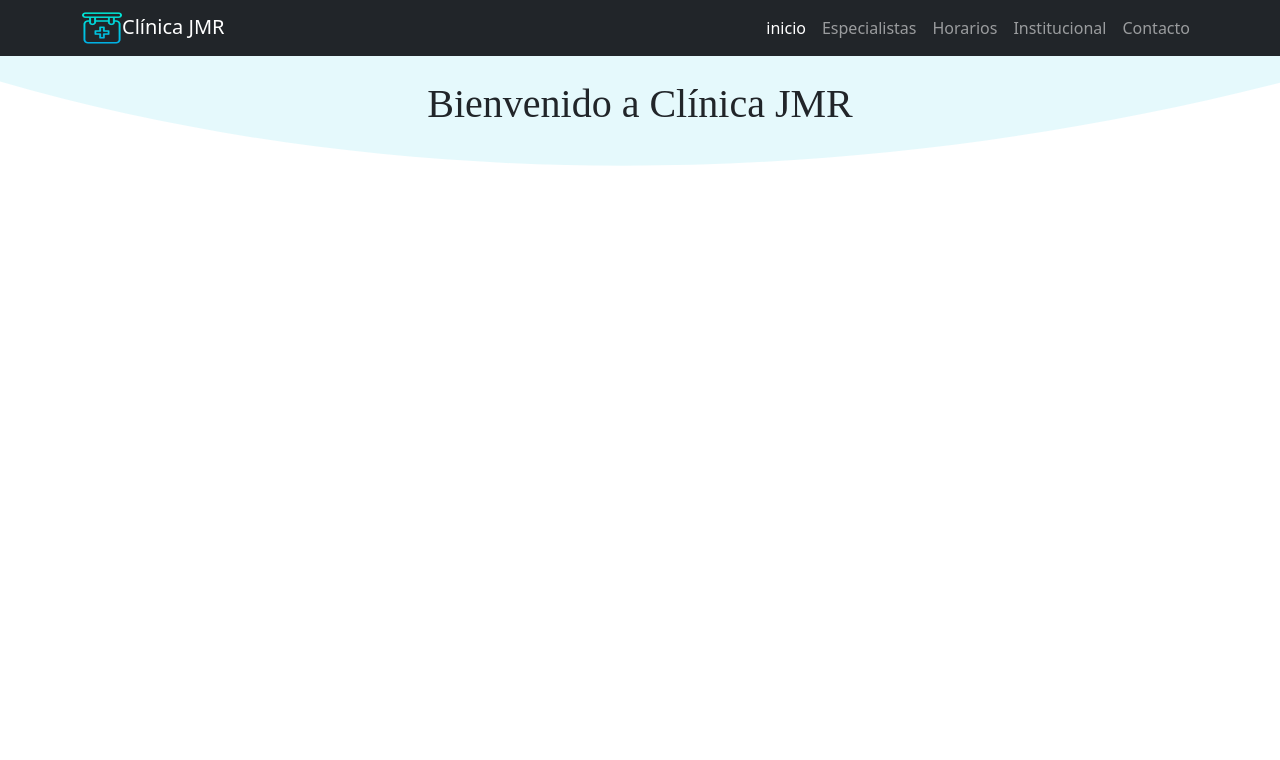
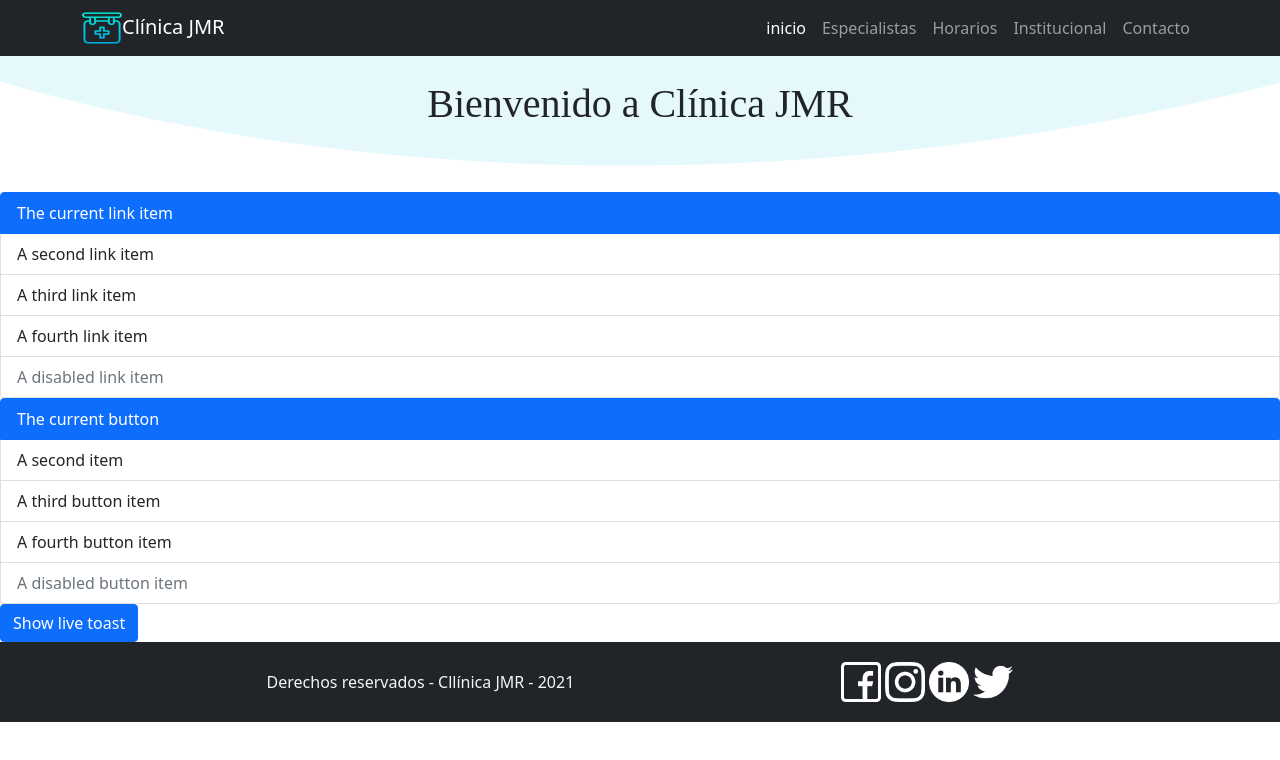
Before and after one commit to jmrmdq/proyectoCoderHouse, a website: page j_especialidades.html in a window 1280 px wide. Drawn offline with nearby package versions, Linux system fonts and the light colour scheme; a web font is replaced by a local one.

Commit message:
Agregando info a pagina Especialistas agina inicio ar estilos

```diff
--- a/j_especialidades.html
+++ b/j_especialidades.html
@@ -5,6 +5,8 @@
     <meta charset="UTF-8">
     <meta http-equiv="X-UA-Compatible" content="IE=edge">
     <meta name="viewport" content="width=device-width, initial-scale=1.0">
+    <!-- CSS only -->
+    <link href="https://cdn.jsdelivr.net/npm/bootstrap@5.1.1/dist/css/bootstrap.min.css" rel="stylesheet" integrity="sha384-F3w7mX95PdgyTmZZMECAngseQB83DfGTowi0iMjiWaeVhAn4FJkqJByhZMI3AhiU" crossorigin="anonymous">
     <link rel="stylesheet" href="../bootstrap-5.1.0-dist/css/bootstrap.css">
     <link rel="stylesheet" href="css/estilos.css">
     <link rel="preconnect" href="https://fonts.googleapis.com">
@@ -61,13 +63,52 @@
             <div class="tituloAlineado">
                 <h1>Bienvenido a Clínica JMR</h1>
             </div>
-            <div class="wave" style="height: 150px; overflow: hidden;" ><svg viewBox="0 0 500 150" preserveAspectRatio="none" style="height: 100%; width: 100%;"><path d="M-4.79,36.02 C148.69,152.45 330.41,152.45 502.54,38.97 L501.41,154.44 L0.00,150.00 Z" style="stroke: none; fill: white;"></path></svg></div>
+            <div class="wave" style="height: 150px; overflow: hidden;"><svg viewBox="0 0 500 150"
+                    preserveAspectRatio="none" style="height: 100%; width: 100%;">
+                    <path d="M-4.79,36.02 C148.69,152.45 330.41,152.45 502.54,38.97 L501.41,154.44 L0.00,150.00 Z"
+                        style="stroke: none; fill: white;"></path>
+                </svg></div>
         </div>
     </header>
     <main>
         <section>
             <div>
+                <div class="list-group">
+                    <a href="#" class="list-group-item list-group-item-action active" aria-current="true">
+                        The current link item
+                    </a>
+                    <a href="#" class="list-group-item list-group-item-action">A second link item</a>
+                    <a href="#" class="list-group-item list-group-item-action">A third link item</a>
+                    <a href="#" class="list-group-item list-group-item-action">A fourth link item</a>
+                    <a class="list-group-item list-group-item-action disabled">A disabled link item</a>
+                </div>
 
+                <div class="list-group">
+                    <button type="button" class="list-group-item list-group-item-action active" aria-current="true">
+                        The current button
+                    </button>
+                    <button type="button" class="list-group-item list-group-item-action">A second item</button>
+                    <button type="button" class="list-group-item list-group-item-action">A third button item</button>
+                    <button type="button" class="list-group-item list-group-item-action">A fourth button item</button>
+                    <button type="button" class="list-group-item list-group-item-action" disabled>A disabled button
+                        item</button>
+                </div>
+
+                <button type="button" class="btn btn-primary" id="liveToastBtn">Show live toast</button>
+
+                <div class="position-fixed bottom-0 end-0 p-3" style="z-index: 11">
+                    <div id="liveToast" class="toast" role="alert" aria-live="assertive" aria-atomic="true">
+                        <div class="toast-header">
+                            <img src="..." class="rounded me-2" alt="...">
+                            <strong class="me-auto">Bootstrap</strong>
+                            <small>11 mins ago</small>
+                            <button type="button" class="btn-close" data-bs-dismiss="toast" aria-label="Close"></button>
+                        </div>
+                        <div class="toast-body">
+                            Hello, world! This is a toast message.
+                        </div>
+                    </div>
+                </div>
             </div>
         </section>
 
@@ -82,11 +123,23 @@
 
             </div>
         </section>
-        <footer>
-
+        <footer class="bg-dark">
+            <div class="boxFooter">
+                <div class="boxFooterTxt">
+                    <span>Derechos reservados - Cllínica JMR - 2021</span>
+                </div>
+                <div class="boxFooterImg">
+                    <img class="imgFooter" src="img/facebook.png" alt="">
+                    <img class="imgFooter" src="img/instagram.png" alt="">
+                    <img class="imgFooter" src="img/linkedin.png" alt="">
+                    <img class="imgFooter" src="img/twitter.png" alt="">
+                </div>
+            </div>
         </footer>
     </main>
-
+    <!-- JavaScript Bundle with Popper -->
+    <script src="https://cdn.jsdelivr.net/npm/bootstrap@5.1.1/dist/js/bootstrap.bundle.min.js" integrity="sha384-/bQdsTh/da6pkI1MST/rWKFNjaCP5gBSY4sEBT38Q/9RBh9AH40zEOg7Hlq2THRZ" crossorigin="anonymous"></script>
+    <script src="../bootstrap-5.1.0-dist/js/bootstrap.js"></script>
 </body>
 
 </html>
```
Also changed, not shown: 1 other file.
